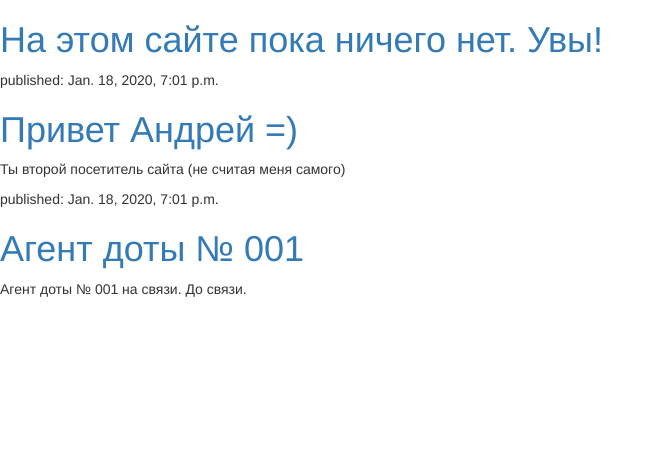
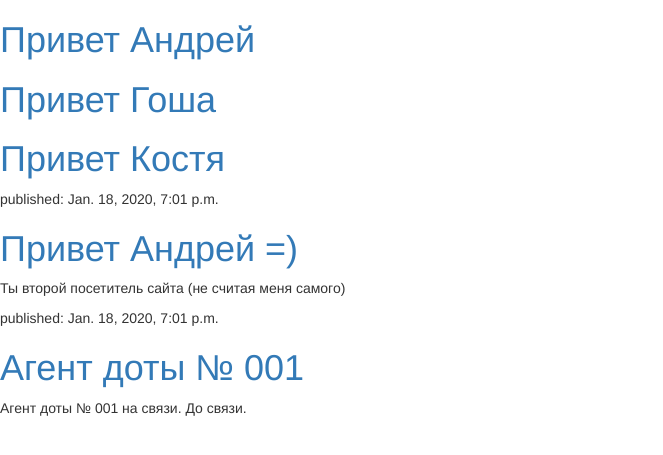
Before and after one commit to Django-explorer/my-first-blog, a Django app: page / in a window 1280 px wide. Shown: the top 455 px of the page, without its empty margins (0-663 px from the left). Run offline with Django 3.2, Linux system fonts and the light colour scheme; data comes from the database, SQL or seed files in the repository; some libraries are stand-ins or nearby versions.

Commit message:
Added meeting message for everyone

```diff
--- a/blogapp/templates/blogapp/post_list.html
+++ b/blogapp/templates/blogapp/post_list.html
@@ -6,7 +6,15 @@
     </head>
     <body>
         <div>
-            <h1><a href="/">На этом сайте пока ничего нет. Увы!</a></h1>
+            <h1><a href="https://vk.com/id212799658">Привет Андрей</a></h1>
+        </div>
+
+        <div>
+            <h1><a href="https://vk.com/id200504004">Привет Гоша</a></h1>
+        </div>
+
+        <div>
+            <h1><a href="https://vk.com/vapvpap2000">Привет Костя</a></h1>
         </div>
         {% for post in posts %}
             <div>
```
